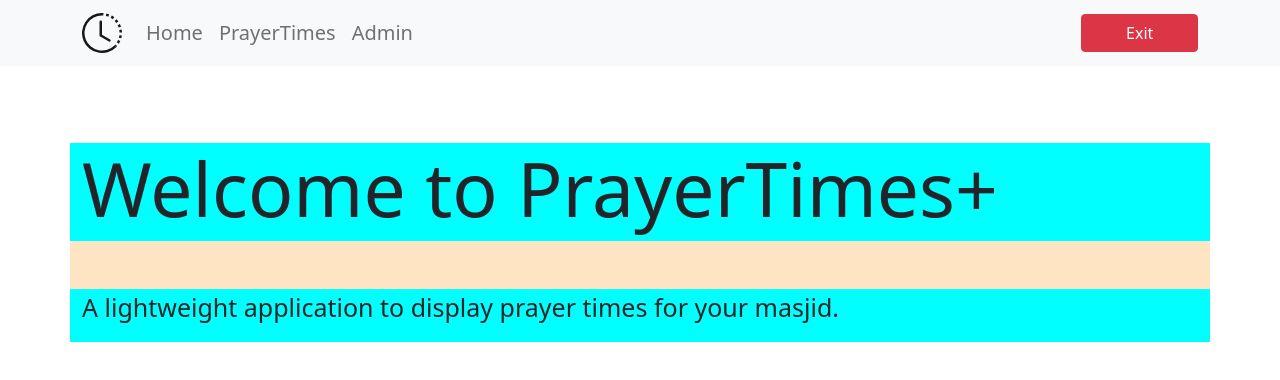
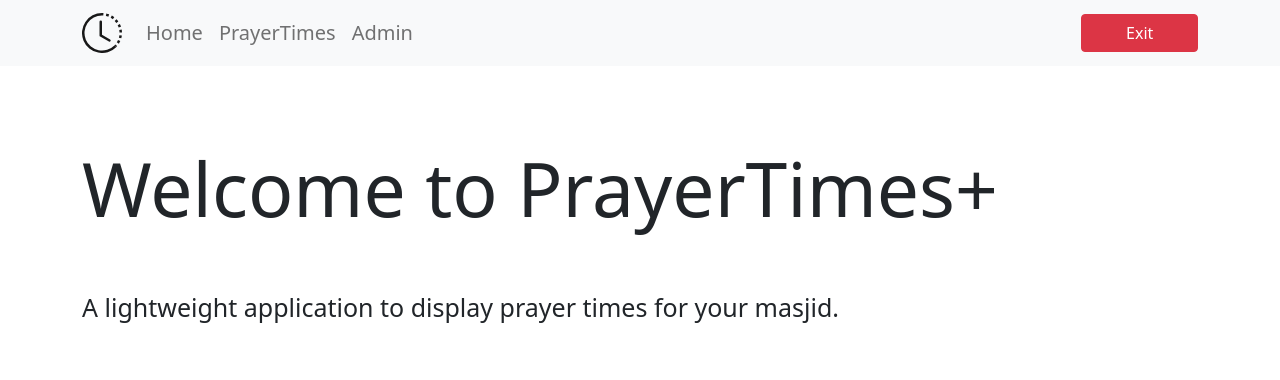
Before and after one commit to HabibAli786/my-digital-prayer-display, a React (Create React App) app: page / in a window 1280 px wide. Shown: the top 380 px of the page. Built offline with nearby package versions, Linux system fonts and the light colour scheme.

Commit message:
updated file names

```diff
--- a/src/App.js
+++ b/src/App.js
@@ -1,6 +1,6 @@
 import { Route, Switch } from 'react-router';
 import Home from './components/Home'
-import PrayerTimes from './components/prayerTimes/prayerTimes';
+import PrayerTimes from './components/PrayerTimes/PrayerTimes';
 
 import logo from './logo.svg';
 import './App.css';
--- /dev/null
+++ b/src/components/Header/Header.css
@@ -0,0 +1,7 @@
+.btn-danger {
+    width: 15%;
+}
+
+.nav-link {
+    font-size: 20px;
+}
--- /dev/null
+++ b/src/components/Header/Header.js
@@ -0,0 +1,30 @@
+import { Navbar, Container, Nav, Button } from "react-bootstrap"
+import { BsClockHistory } from 'react-icons/bs'
+import '../Header/Header.css'
+
+function Header() {
+
+    return (
+        <Navbar collapseOnSelect expand="lg" bg="light">
+        <Container>
+            <Navbar.Brand href="/">
+                <BsClockHistory size="2em"/>
+            </Navbar.Brand>
+            <Navbar.Toggle aria-controls="responsive-navbar-nav" />
+            <Navbar.Collapse id="responsive-navbar-nav">
+                <Nav className="me-auto">
+                    <Nav.Link href="/">Home</Nav.Link>
+                    <Nav.Link href="/prayerTimes">PrayerTimes</Nav.Link>
+                    <Nav.Link href="#admin">Admin</Nav.Link>
+                </Nav>
+                <Navbar.Collapse className="justify-content-end">
+                    <Button variant="danger">Exit</Button>
+                </Navbar.Collapse>
+            </Navbar.Collapse>
+        </Container>
+        </Navbar>
+    )
+
+}
+
+export default Header
--- a/src/components/Home.css
+++ b/src/components/Home.css
@@ -1,20 +1,23 @@
-.btn-danger {
+/* Navbar */
+/* .btn-danger {
     width: 15%;
 }
 
 .nav-link {
     font-size: 20px;
-}
+} */
+
+/* Main Content */
 
 .main-container{
-    background-color: bisque;
+    /* background-color: bisque; */
     position: relative;
     margin-top: 6%;
     font-size: 50px;
 }
 
-.main-row-title {
-    background-color: aqua;
+.main-row {
+    /* background-color: aqua; */
     text-align: left;
 }
 
--- a/src/components/Home.js
+++ b/src/components/Home.js
@@ -1,48 +1,25 @@
-import { Navbar, Container, Nav, Button, Row, Col } from 'react-bootstrap'
-import { BsClockHistory } from 'react-icons/bs'
+import { Container, Row, Col } from 'react-bootstrap'
+// import { BsClockHistory } from 'react-icons/bs'
+import Header from './Header/Header'
 import './Home.css'
 
 function Home() {
 
     return(
         <>
-        {/* NavBar Section */}
-        <Navbar collapseOnSelect expand="lg" bg="light">
-        <Container>
-            <Navbar.Brand href="/">
-                <BsClockHistory size="2em"/>
-            </Navbar.Brand>
-            <Navbar.Toggle aria-controls="responsive-navbar-nav" />
-            <Navbar.Collapse id="responsive-navbar-nav">
-                <Nav className="me-auto">
-                    <Nav.Link href="/">Home</Nav.Link>
-                    <Nav.Link href="/prayerTimes">PrayerTimes</Nav.Link>
-                    <Nav.Link href="#admin">Admin</Nav.Link>
-                </Nav>
-                <Navbar.Collapse className="justify-content-end">
-                    <Button variant="danger">Exit</Button>
-                </Navbar.Collapse>
-            </Navbar.Collapse>
-        </Container>
-        </Navbar>
+        <Header />
 
-        {/* Main Content Area */}
         <Container className="main-container">
-        <Row className="main-row-title">
+            <Row className="main-row">
                 <Col className="main-col">
                     <h1 className="header">Welcome to PrayerTimes+</h1>
                 </Col>
             </Row>
-        <Row className="main-row-title mt-5">
+            <Row className="main-row mt-5">
                 <Col>
                     <p className="subheading">A lightweight application to display prayer times for your masjid.</p>
                 </Col>
             </Row>
-        {/* <Row className="main-row">
-            <Col className="main-col">
-                <h1>Welcome to PrayerTimes+</h1>
-            </Col>
-        </Row> */}
         </Container>
         </>
     )
--- a/src/components/prayerTimes/prayerTimes.js
+++ b/src/components/prayerTimes/prayerTimes.js
@@ -1,9 +1,12 @@
-
+import Header from  '../Header/Header'
 
 function PrayerTimes() {
 
     return(
+        <>
+        <Header />
         <h1>Prayer Times</h1>
+        </>
     )
 }
 
```
Also changed, not shown: src/components/prayerTimes/PrayerTimes.css (added). Lines whose indentation alone changed are shown as unchanged.
